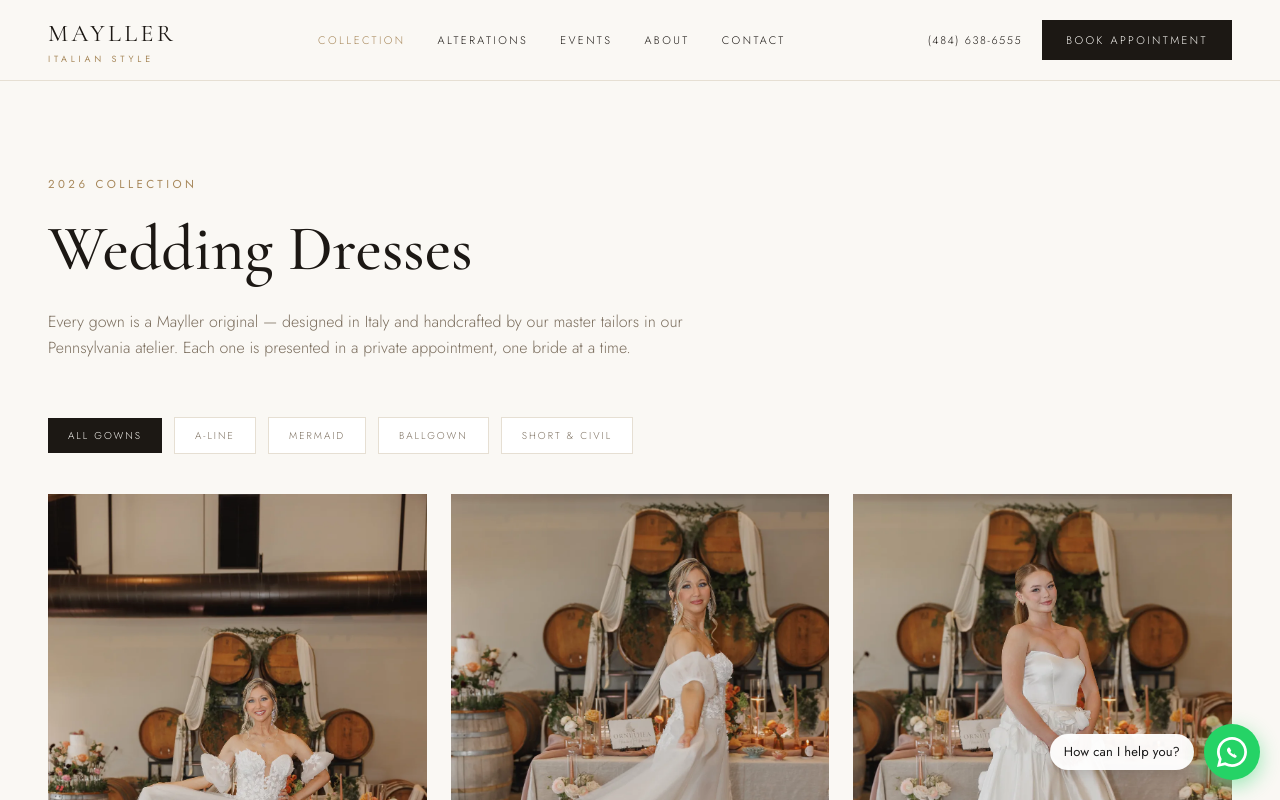
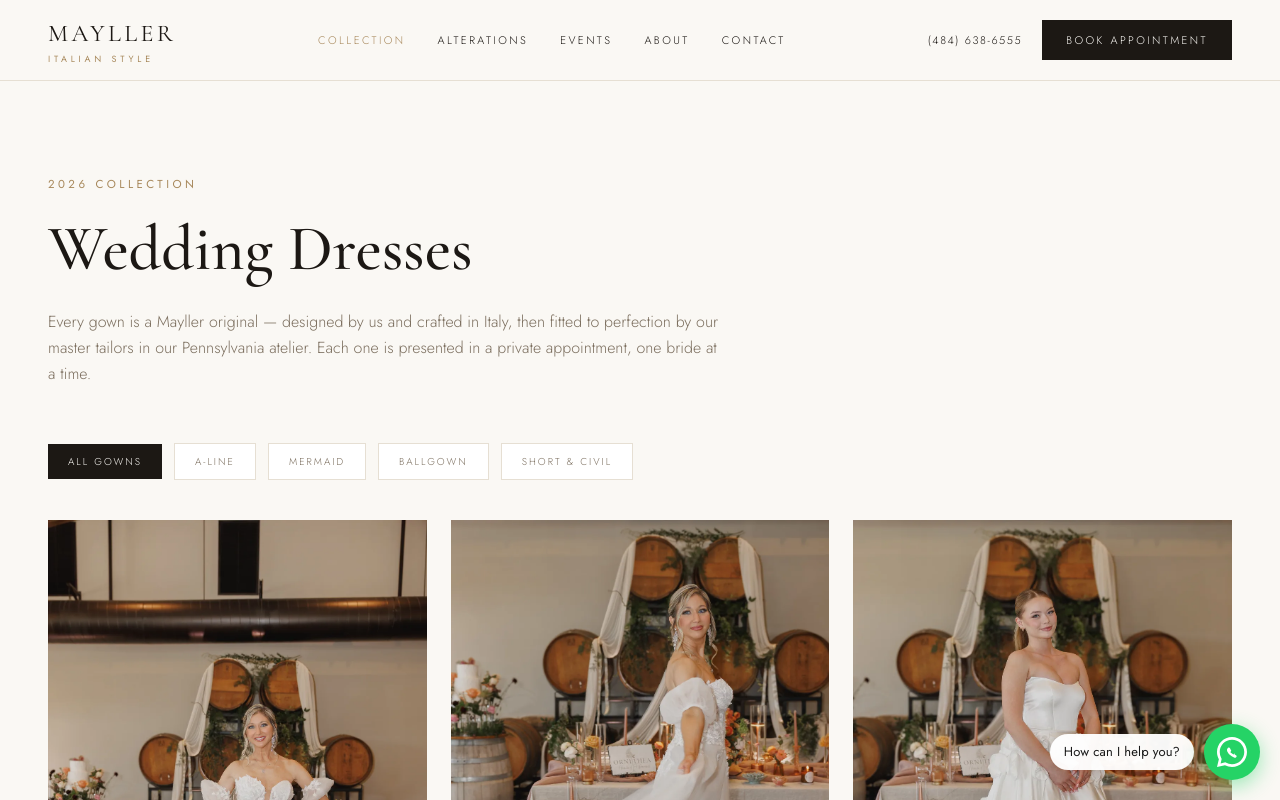
Before and after one commit to ulisse2025/mayller-bridal, a Next.js app in the folder pronovias/: page /collection in a window 1280 px wide. Shown: the top 800 px of the page. Built offline with nearby package versions, Linux system fonts and the light colour scheme.

Commit message:
Revise wedding dress descriptions for clarity
Updated the description and text for clarity and branding.

```diff
--- a/pronovias/src/app/collection/page.tsx
+++ b/pronovias/src/app/collection/page.tsx
@@ -7,7 +7,7 @@ import { CollectionGallery } from '@/components/collection/collection-gallery'
 export const metadata: Metadata = {
   title: 'Wedding Dresses in Pennsylvania',
   description:
-    'Wedding dresses designed in Italy and handcrafted by Mayller in our Pennsylvania atelier. Try them on at Mayller Bridal, the Italian bridal boutique near Reading, PA. Book your appointment.',
+    'Wedding dresses designed by Mayller and crafted in Italy. Try them on at Mayller Bridal, the Italian bridal boutique near Reading, PA. Book your appointment.',
   alternates: { canonical: 'https://mayllerbridal.com/collection' },
 }
 
@@ -22,9 +22,9 @@ export default function CollectionPage() {
             Wedding Dresses
           </h1>
           <p className="mt-5 max-w-2xl text-base font-light leading-relaxed text-taupe">
-            Every gown is a Mayller original — designed in Italy and handcrafted by our
-            master tailors in our Pennsylvania atelier. Each one is presented in a
-            private appointment, one bride at a time.
+            Every gown is a Mayller original — designed by us and crafted in Italy, then
+            fitted to perfection by our master tailors in our Pennsylvania atelier. Each
+            one is presented in a private appointment, one bride at a time.
           </p>
         </section>
 
```
